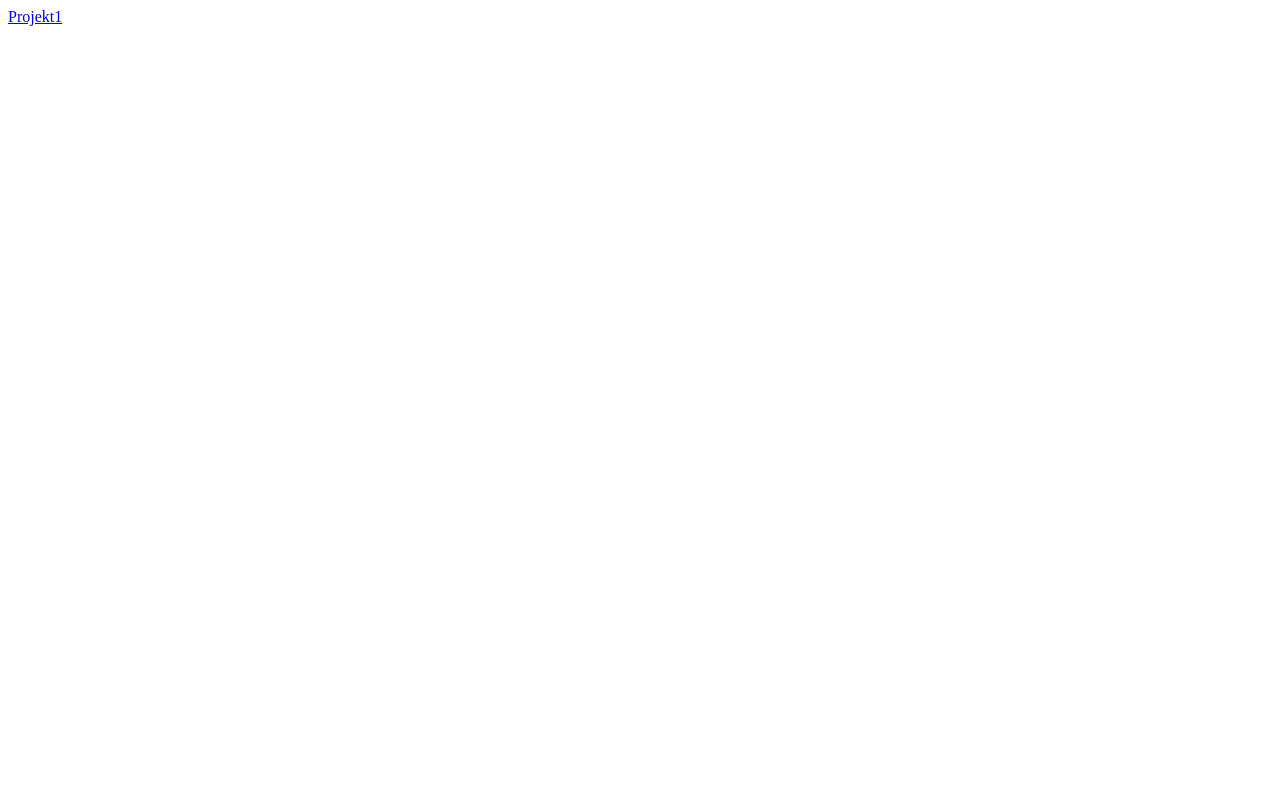
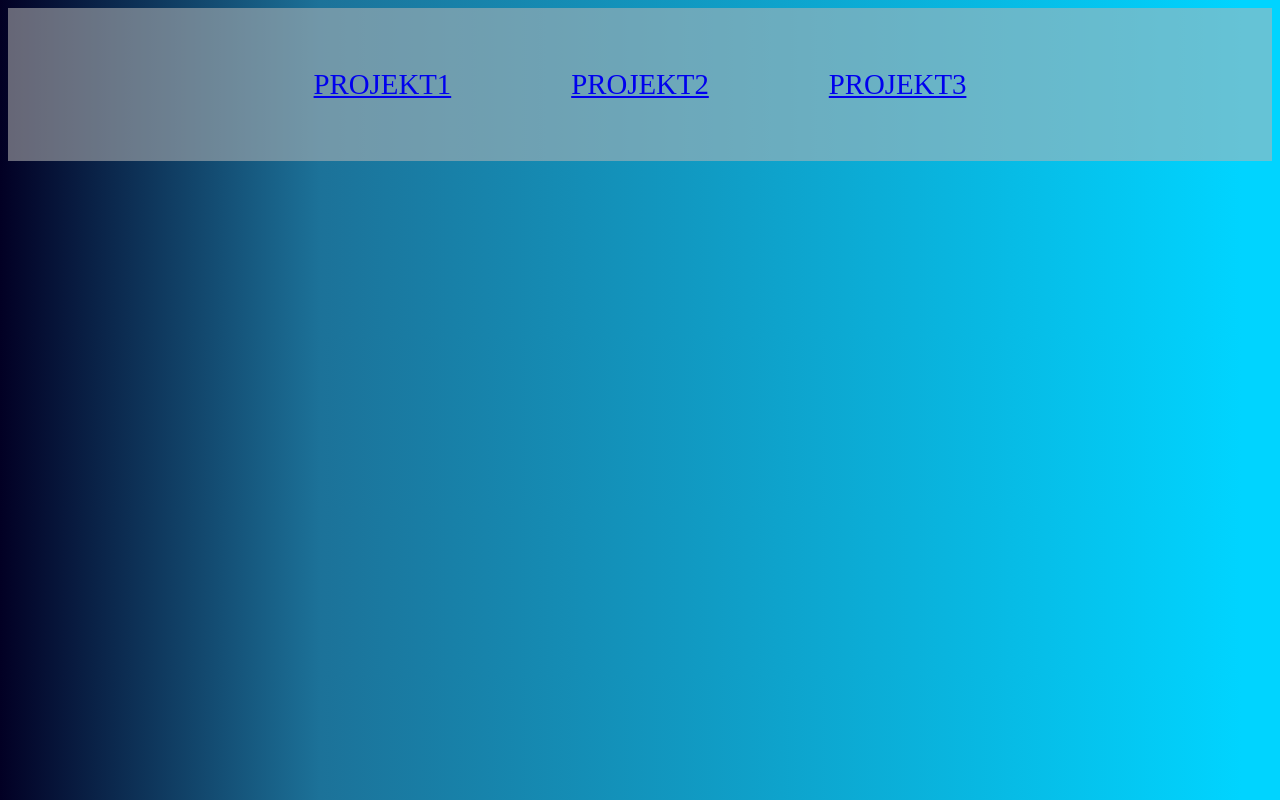
Before and after one commit to Atthela/atthela.github.io, a plain HTML site: page projekt1/index.html in a window 1280 px wide. Drawn offline with Linux system fonts and the light colour scheme.

Commit message:
Add index.html

```diff
--- a/projekt1/index.html
+++ b/projekt1/index.html
@@ -1,15 +1,36 @@
 <!DOCTYPE html>
 <html lang="en">
+
 <head>
     <meta charset="UTF-8">
-    <meta http-equiv="X-UA-Compatible" content="IE=edge">
     <meta name="viewport" content="width=device-width, initial-scale=1.0">
-    <title>Document</title>
+    <meta http-equiv="X-UA-Compatible" content="ie=edge">
+    <title>Projektek</title>
+    <style>
+        body {
+            background: linear-gradient(90deg, rgba(2, 0, 36, 1) 0%, rgba(28, 114, 153, 1) 25%, rgba(0, 212, 255, 1) 97%);
+        }
+        .kozep{
+            background: rgba(182, 182, 182, 0.555);
+            width: 100%;
+            display: flex;
+            justify-content: center;
+            align-items: center;
+        }
+        .kozep a{
+            margin: 60px;
+            text-transform: uppercase;
+            font-size: 1.8rem;
+        }
+    </style>
 </head>
+
 <body>
-    <div>
+    <div class="kozep">
         <a href="projekt1/index.html">Projekt1</a>
+        <a href="projekt2/index.html">Projekt2</a>
+        <a href="projekt3/index.html">Projekt3</a>
     </div>
+</body>
 
-</body>
 </html>
```
